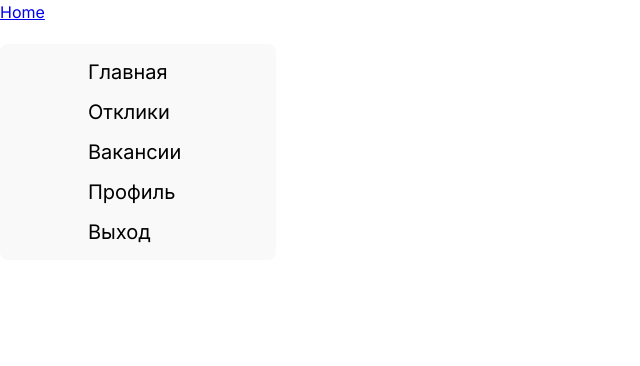
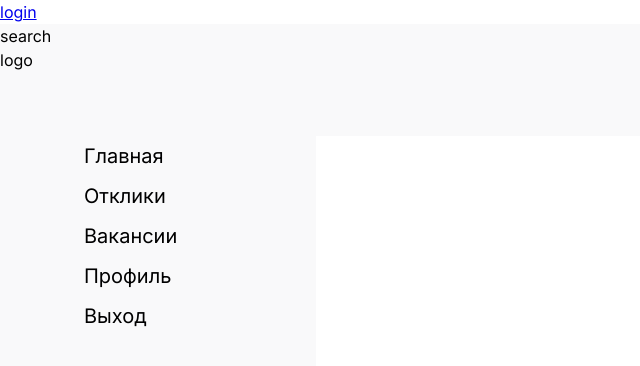
Before and after one commit to rLukoyanov/pp, a React (Create React App) app: page / in a window 1280 px wide. Shown: the top 366 px of the page, without its empty margins (0-640 px from the left). Built offline with nearby package versions, Linux system fonts and the light colour scheme.

Commit message:
feat(12): added header

```diff
--- /dev/null
+++ b/src/components/Header/Component.tsx
@@ -0,0 +1,13 @@
+import cn from 'classnames';
+
+import styles from './styles.module.scss';
+
+export function Header() {
+  const classNames = cn(styles.header);
+  return (
+    <div className={classNames}>
+      <div>search</div>
+      <div>logo</div>
+    </div>
+  );
+}
--- /dev/null
+++ b/src/components/Header/index.ts
@@ -0,0 +1 @@
+export * from './Component';
--- /dev/null
+++ b/src/components/Header/styles.module.scss
@@ -0,0 +1,6 @@
+@import '../../App.module';
+
+.header {
+  background: $neutral-5;
+  height: 112px;
+}
--- a/src/components/Navigation/NavItem/styles.module.scss
+++ b/src/components/Navigation/NavItem/styles.module.scss
@@ -6,7 +6,7 @@
   font-size: 20px;
   padding: 8px;
   padding-left: 44px;
-  max-width: 224px;
+  width: 224px;
   cursor: pointer;
   transition: 0.5s;
 
--- a/src/components/Navigation/NavList/Component.tsx
+++ b/src/components/Navigation/NavList/Component.tsx
@@ -9,7 +9,7 @@ type NavListProps = {
 };
 
 export function NavList({ navItems = [] }: NavListProps) {
-  const classNames = cn(styles['nav-item']);
+  const classNames = cn(styles['nav-list']);
   return (
     <ul className={classNames}>
       {navItems.map((item) => (
--- a/src/components/Navigation/NavList/styles.module.scss
+++ b/src/components/Navigation/NavList/styles.module.scss
@@ -1,10 +1,8 @@
 @import '../../../App.module';
 
-.nav-item {
+.nav-list {
+  margin: 0;
   background: $neutral-5;
-  border-radius: 8px;
-  font-size: 20px;
-  padding: 8px;
-  padding-left: 44px;
-  max-width: 224px;
+  display: inline-block;
+  height: calc(100vh - 112px);
 }
--- a/src/routes/MainPage.tsx
+++ b/src/routes/MainPage.tsx
@@ -1,5 +1,6 @@
 import { useEffect, useState } from 'react';
 import { Link } from 'react-router-dom';
+import { Header } from '../components/Header';
 import { NavList } from '../components/Navigation/NavList';
 // import Typography from '../components/common/Typography';
 
@@ -11,7 +12,8 @@ export default function MainPage() {
   }, []);
   return (
     <div>
-      <Link to="/">Home</Link>
+      <Link to="/login">login</Link>
+      <Header />
       <NavList navItems={navItems} />
     </div>
   );
```
